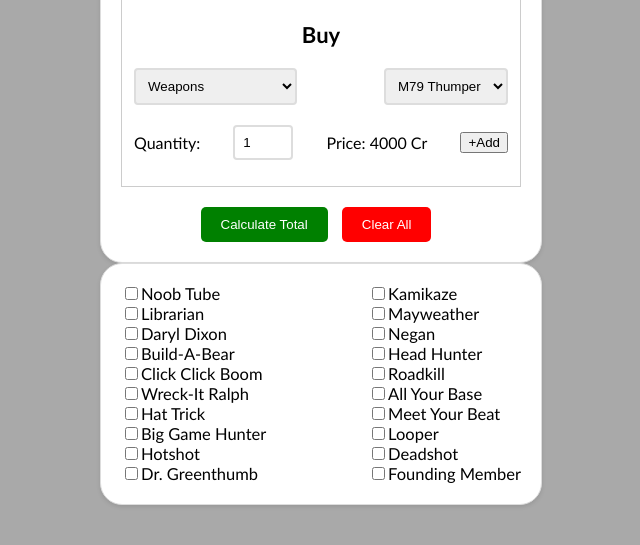
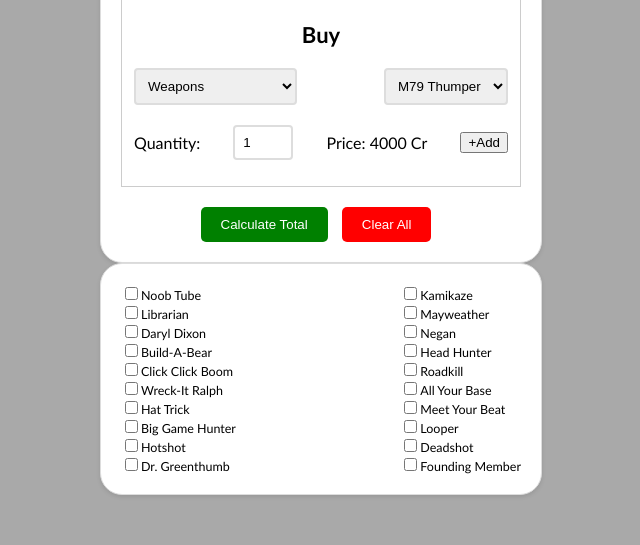
Before and after one commit to DayZ-Group-935/trader, a plain HTML site: page index.html in a window 1280 px wide. Shown: the part 181-726 px from the top of the page, without its empty margins (319-959 px from the left). Drawn offline with Linux system fonts and the light colour scheme.

Commit message:
Update index.html

```diff
--- a/index.html
+++ b/index.html
@@ -132,7 +132,7 @@
     display: flex;
     justify-content: space-between;
     margin-top: -50px;
-    font-size: 16.5px;
+    font-size: 12.5px;
   }
 
   .roles-container .role-label {
@@ -879,6 +879,10 @@
       "Pharmaceuticals": [{
           name: "Bandages",
           price: 200
+        },
+        {
+          name: "Saline Bag",
+          price: 400
         },
         {
           name: "Tetracycline",
```
